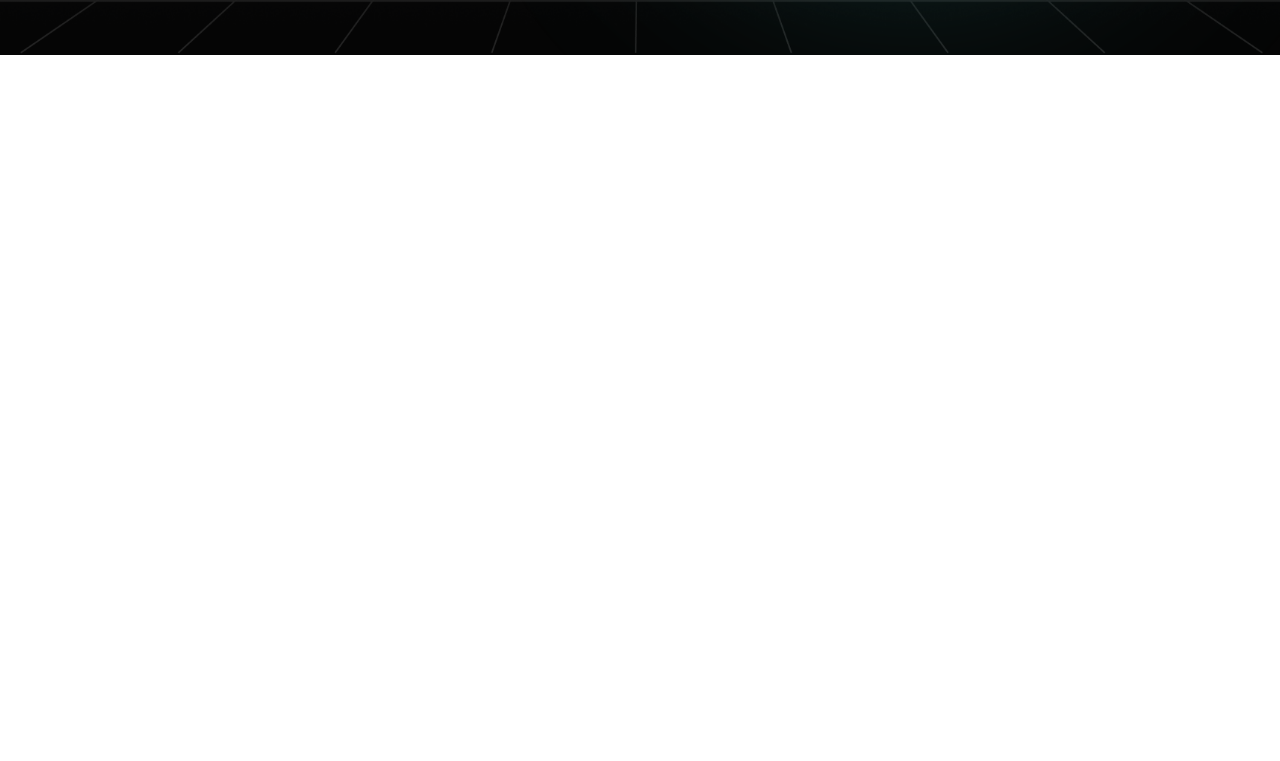
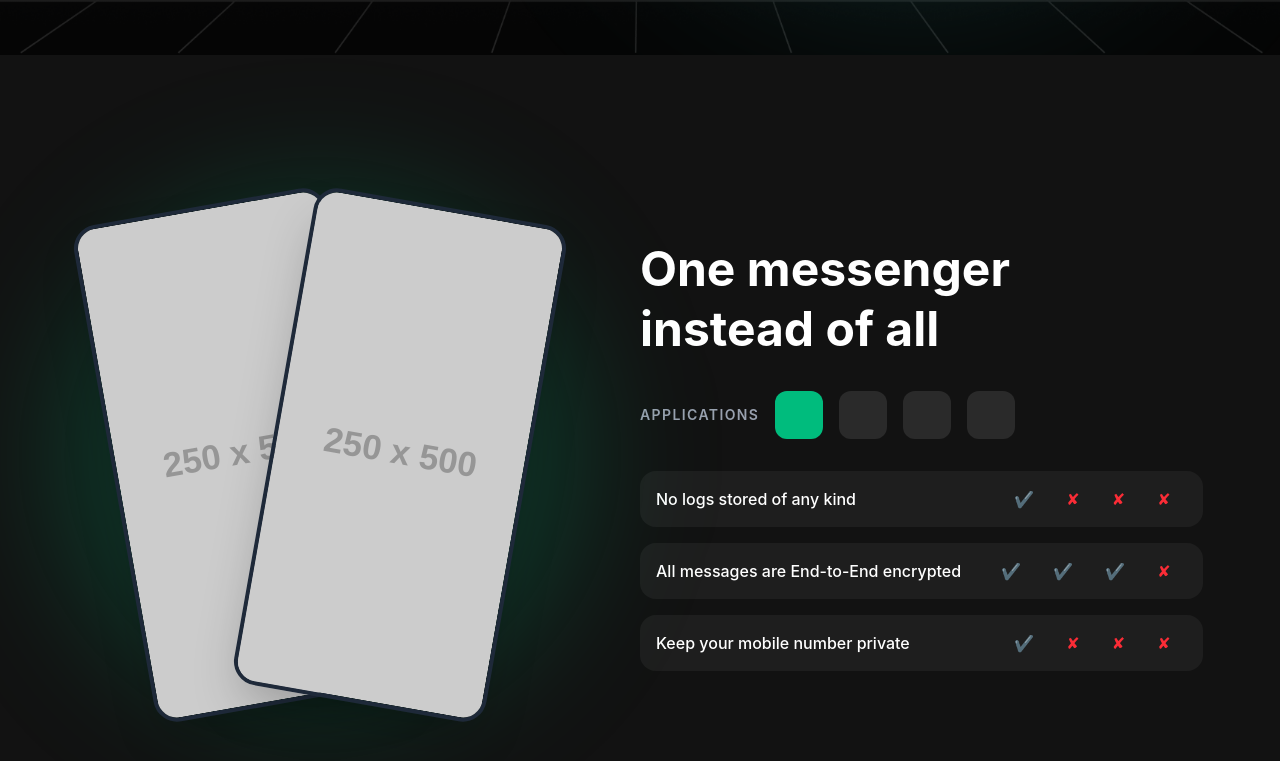
Before and after one commit to GG-absolute/kod-dlya-terminala, a website: page index.html in a window 1280 px wide. Shown: the part 613-1374 px from the top of the page. Before the commit the page ends 800 px from the top, so only its background shows below. Drawn offline with nearby package versions, Linux system fonts and the light colour scheme; files that its build step writes are made by us from their sources; placeholder pictures from the web are drawn by us.

Commit message:
2 sektion for tailvind and , terminal proverka

```diff
--- a/index.html
+++ b/index.html
@@ -58,5 +58,53 @@
   </div>
 </section>
 
+<div class="min-h-screen bg-[#121212] text-white flex items-center justify-center p-8 font-sans">
+  <div class="max-w-6xl w-full flex flex-col md:flex-row items-center gap-16">
+
+    <div class="relative flex-shrink-0">
+      <div class="absolute -inset-4 bg-emerald-500/20 blur-3xl rounded-full"></div>
+      <div class="relative flex">
+        <img src="https://via.placeholder.com/250x500" alt="Phone 1" class="w-64 rounded-3xl shadow-2xl border-4 border-gray-800 rotate-[-10deg] translate-x-12">
+        <img src="https://via.placeholder.com/250x500" alt="Phone 2" class="w-64 rounded-3xl shadow-2xl border-4 border-gray-800 rotate-[10deg] -translate-x-12">
+      </div>
+    </div>
+
+    <div class="flex flex-col gap-8">
+      <h1 class="text-5xl font-bold leading-tight">One messenger<br>instead of all</h1>
+
+      <div class="flex items-center gap-4">
+        <span class="font-semibold text-gray-400 uppercase tracking-widest text-sm">Applications</span>
+        <div class="flex gap-4">
+          <div class="w-12 h-12 bg-emerald-500 rounded-xl"></div>
+          <div class="w-12 h-12 bg-white/10 rounded-xl"></div>
+          <div class="w-12 h-12 bg-white/10 rounded-xl"></div>
+          <div class="w-12 h-12 bg-white/10 rounded-xl"></div>
+        </div>
+      </div>
+
+      <div class="space-y-4">
+        <div class="flex items-center gap-6 p-4 rounded-2xl bg-white/5">
+          <span class="flex-1 font-medium">No logs stored of any kind</span>
+          <div class="flex gap-8 px-4">
+            <span class="text-emerald-400">✔</span><span class="text-red-500">✘</span><span class="text-red-500">✘</span><span class="text-red-500">✘</span>
+          </div>
+        </div>
+        <div class="flex items-center gap-6 p-4 rounded-2xl bg-white/5">
+          <span class="flex-1 font-medium">All messages are End-to-End encrypted</span>
+          <div class="flex gap-8 px-4">
+            <span class="text-emerald-400">✔</span><span class="text-emerald-400">✔</span><span class="text-emerald-400">✔</span><span class="text-red-500">✘</span>
+          </div>
+        </div>
+        <div class="flex items-center gap-6 p-4 rounded-2xl bg-white/5">
+          <span class="flex-1 font-medium">Keep your mobile number private</span>
+          <div class="flex gap-8 px-4">
+            <span class="text-emerald-400">✔</span><span class="text-red-500">✘</span><span class="text-red-500">✘</span><span class="text-red-500">✘</span>
+          </div>
+        </div>
+      </div>
+    </div>
+  </div>
+</div>
+
 </body>
 </html>
```
